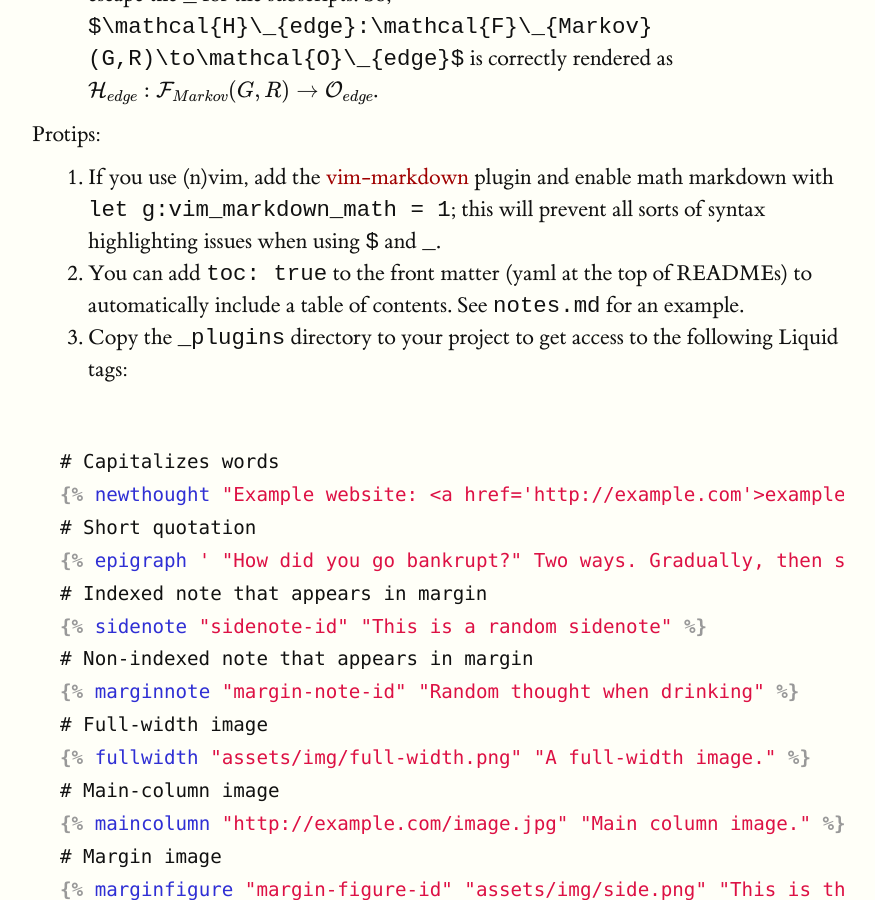
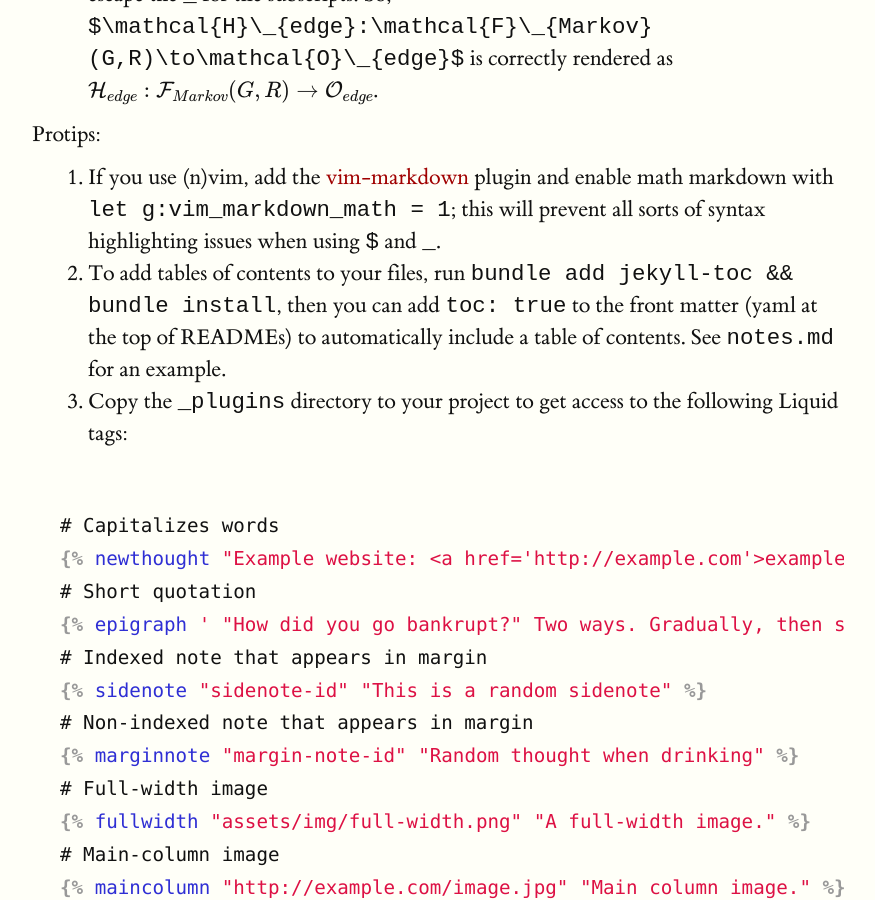
Before and after one commit to danjenson/et, a Jekyll site: the page built from index.md, in a window 1280 px wide and 900 px high, scrolled down 1238 px. Shown: the whole window, without its empty margins (128-1003 px from the left). Built offline with Jekyll 4.4.1, drawn with Linux system fonts in a browser that asks for light colours; some web fonts are replaced.

Commit message:
adding notes on jekyll-toc

````diff
--- a/docs/feed.xml
+++ b/docs/feed.xml
@@ -1,4 +1,4 @@
-<?xml version="1.0" encoding="utf-8"?><feed xmlns="http://www.w3.org/2005/Atom" ><generator uri="https://jekyllrb.com/" version="4.2.2">Jekyll</generator><link href="https://danjenson.github.io/et/feed.xml" rel="self" type="application/atom+xml" /><link href="https://danjenson.github.io/et/" rel="alternate" type="text/html" /><updated>2022-09-24T15:36:35-07:00</updated><id>https://danjenson.github.io/et/feed.xml</id><title type="html">Edward Tufte Jekyll Theme</title><subtitle>This is a sample Edward Tufte Jekyll Theme.</subtitle><author><name>Daniel Jenson</name></author><entry><title type="html">Welcome to Jekyll!</title><link href="https://danjenson.github.io/et/jekyll/update/2022/09/13/Hello-World.html" rel="alternate" type="text/html" title="Welcome to Jekyll!" /><published>2022-09-13T15:50:54-07:00</published><updated>2022-09-13T15:50:54-07:00</updated><id>https://danjenson.github.io/et/jekyll/update/2022/09/13/Hello-World</id><content type="html" xml:base="https://danjenson.github.io/et/jekyll/update/2022/09/13/Hello-World.html"><![CDATA[<p>You’ll find this post in your <code class="language-plaintext highlighter-rouge">_posts</code> directory. Go ahead and edit it and re-build the site to see your changes. You can rebuild the site in many different ways, but the most common way is to run <code class="language-plaintext highlighter-rouge">jekyll serve</code>, which launches a web server and auto-regenerates your site when a file is updated.</p>
+<?xml version="1.0" encoding="utf-8"?><feed xmlns="http://www.w3.org/2005/Atom" ><generator uri="https://jekyllrb.com/" version="4.2.2">Jekyll</generator><link href="https://danjenson.github.io/et/feed.xml" rel="self" type="application/atom+xml" /><link href="https://danjenson.github.io/et/" rel="alternate" type="text/html" /><updated>2022-09-24T15:42:16-07:00</updated><id>https://danjenson.github.io/et/feed.xml</id><title type="html">Edward Tufte Jekyll Theme</title><subtitle>This is a sample Edward Tufte Jekyll Theme.</subtitle><author><name>Daniel Jenson</name></author><entry><title type="html">Welcome to Jekyll!</title><link href="https://danjenson.github.io/et/jekyll/update/2022/09/13/Hello-World.html" rel="alternate" type="text/html" title="Welcome to Jekyll!" /><published>2022-09-13T15:50:54-07:00</published><updated>2022-09-13T15:50:54-07:00</updated><id>https://danjenson.github.io/et/jekyll/update/2022/09/13/Hello-World</id><content type="html" xml:base="https://danjenson.github.io/et/jekyll/update/2022/09/13/Hello-World.html"><![CDATA[<p>You’ll find this post in your <code class="language-plaintext highlighter-rouge">_posts</code> directory. Go ahead and edit it and re-build the site to see your changes. You can rebuild the site in many different ways, but the most common way is to run <code class="language-plaintext highlighter-rouge">jekyll serve</code>, which launches a web server and auto-regenerates your site when a file is updated.</p>
 
 <p>Jekyll requires blog post files to be named according to the following format:</p>
 
--- a/docs/index.html
+++ b/docs/index.html
@@ -134,8 +134,9 @@
 <a href="https://github.com/preservim/vim-markdown">vim-markdown</a> plugin and enable
 math markdown with <code class="language-plaintext highlighter-rouge">let g:vim_markdown_math = 1</code>; this will prevent all
 sorts of syntax highlighting issues when using <code class="language-plaintext highlighter-rouge">$</code> and <code class="language-plaintext highlighter-rouge">_</code>.</li>
-  <li>You can add <code class="language-plaintext highlighter-rouge">toc: true</code> to the front matter (yaml at the top of READMEs) to
-automatically include a table of contents. See <code class="language-plaintext highlighter-rouge">notes.md</code> for an example.</li>
+  <li>To add tables of contents to your files, run <code class="language-plaintext highlighter-rouge">bundle add jekyll-toc &amp;&amp; bundle install</code>, then you can add <code class="language-plaintext highlighter-rouge">toc: true</code> to the front matter (yaml at
+the top of READMEs) to automatically include a table of contents. See
+<code class="language-plaintext highlighter-rouge">notes.md</code> for an example.</li>
   <li>Copy the <code class="language-plaintext highlighter-rouge">_plugins</code> directory to your project to get access to the following Liquid tags:</li>
 </ol>
 
--- a/index.md
+++ b/index.md
@@ -56,8 +56,9 @@
    [vim-markdown](https://github.com/preservim/vim-markdown) plugin and enable
    math markdown with `let g:vim_markdown_math = 1`; this will prevent all
    sorts of syntax highlighting issues when using `$` and `_`.
-1. You can add `toc: true` to the front matter (yaml at the top of READMEs) to
-   automatically include a table of contents. See `notes.md` for an example.
+1. To add tables of contents to your files, run `bundle add jekyll-toc && bundle install`, then you can add `toc: true` to the front matter (yaml at
+   the top of READMEs) to automatically include a table of contents. See
+   `notes.md` for an example.
 1. Copy the `_plugins` directory to your project to get access to the following Liquid tags:
 
 ```liquid
````
